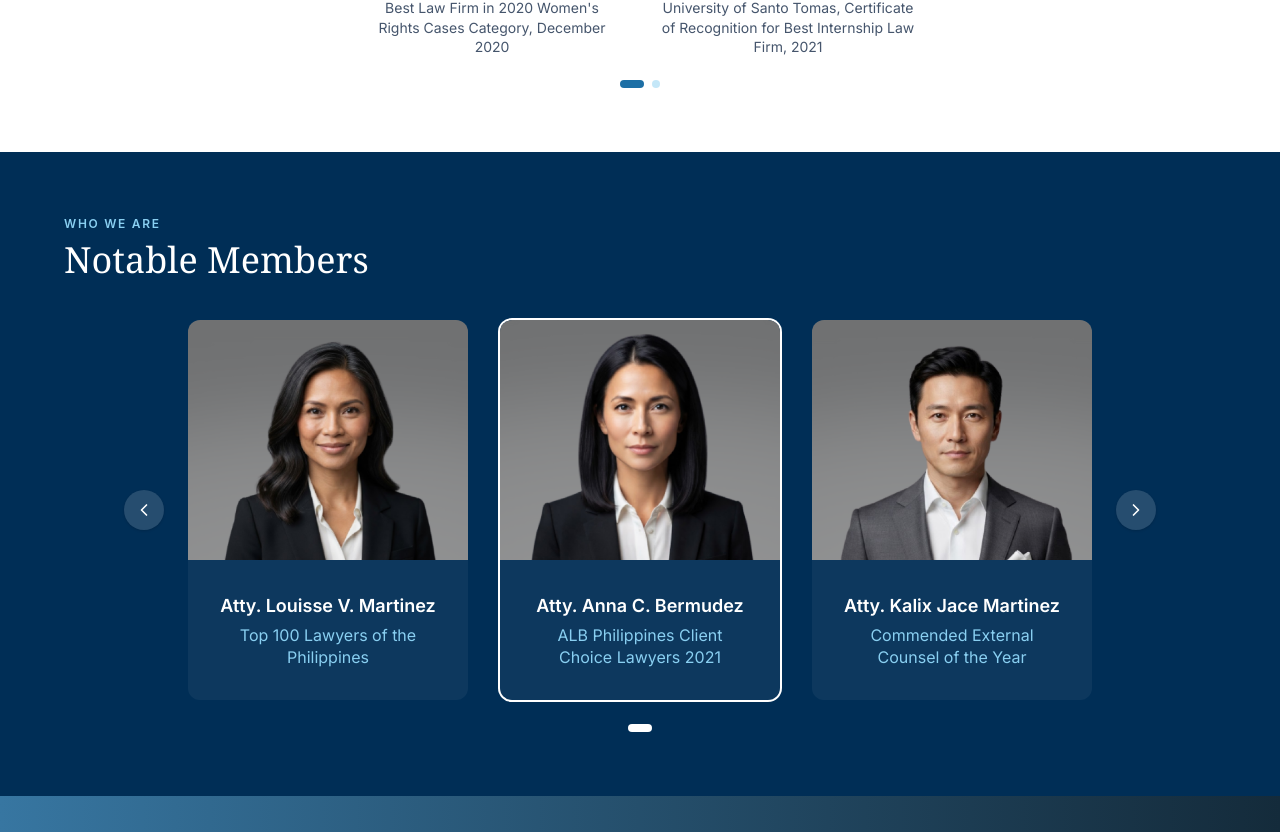
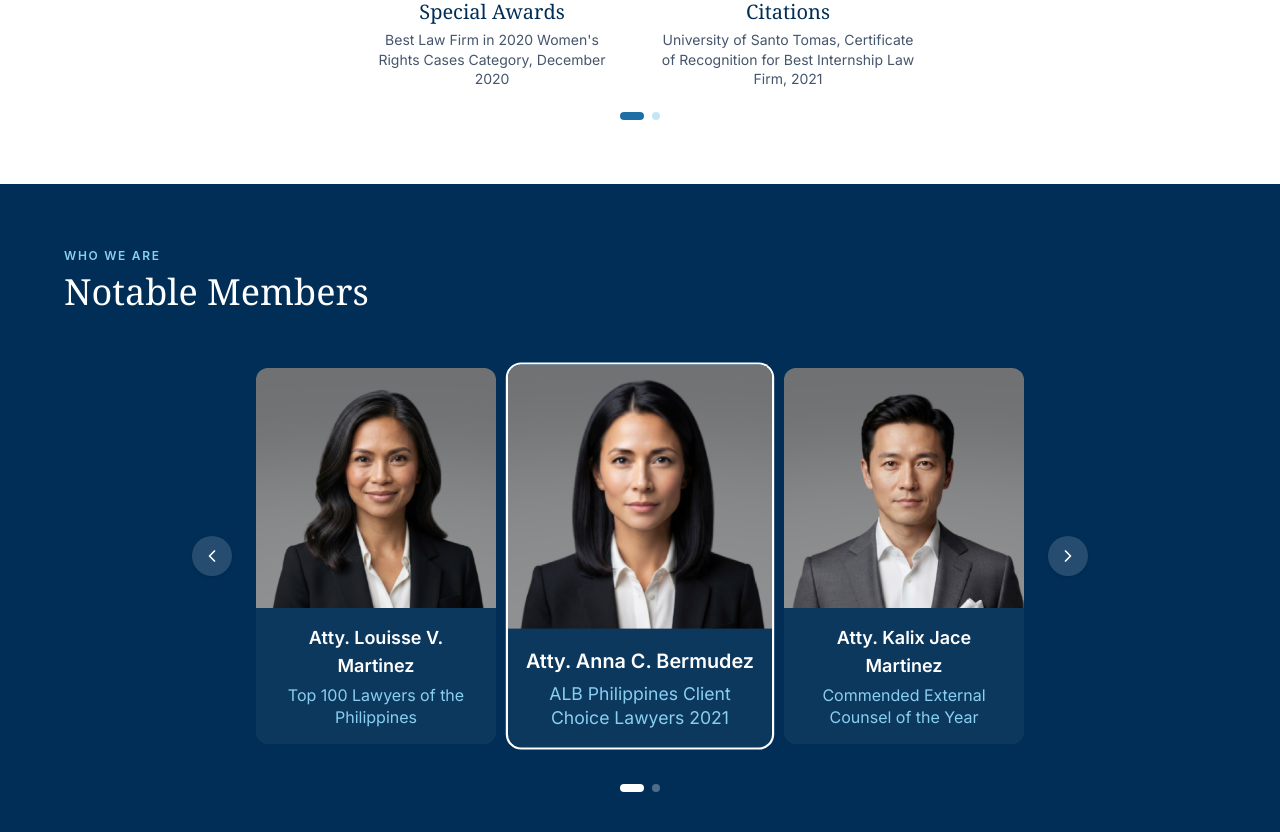
Before and after one commit to karllogdat/lexmeet-group4-template, a React (Vite) app: page /law-practice in a window 1280 px wide. Shown: the part 2268-3100 px from the top of the page. Built offline with nearby package versions, Linux system fonts and the light colour scheme; a web font is replaced by a local one.

Commit message:
Fixed responsiveness issues in members section.

```diff
--- a/src/components/law-practice/AwardCard.jsx
+++ b/src/components/law-practice/AwardCard.jsx
@@ -2,7 +2,7 @@ export default function AwardCard({ title, description, image }) {
   return (
     <div className="flex flex-col items-center text-center w-56 sm:w-64">
       {/* Image container — compact to match Figma proportions */}
-      <div className="grid place-items-center h-28 w-full rounded-xl bg-[#EAF2F8] mb-4 overflow-hidden">
+      <div className="grid place-items-center h-36 w-full rounded-xl bg-[#EAF2F8] mb-4 overflow-hidden">
         {image ? (
           <img
             src={image}
--- a/src/components/law-practice/MemberCard.jsx
+++ b/src/components/law-practice/MemberCard.jsx
@@ -1,14 +1,18 @@
-export default function MemberCard({ name, note, active = false, photoSrc }) {
+// fluid=true  → w-full (fills flex-1 parent, used in both layouts)
+// fluid=false → fixed pixel width (legacy fallback, not currently used)
+export default function MemberCard({ name, note, active = false, photoSrc, fluid = false }) {
   return (
     <div
-      className={`w-70 rounded-xl overflow-hidden bg-white/5 ${active ? "ring-2 ring-white" : ""}`}
+      className={`${fluid ? "w-full" : "w-44 sm:w-52"} rounded-xl overflow-hidden bg-white/5 transition-transform duration-300 ${
+        active ? "scale-110 z-10 ring-2 ring-white" : "scale-100"
+      }`}
     >
       <div className={`h-60 ${photoSrc ? "" : "bg-slate-400/40"}`}>
         {photoSrc && (
           <img src={photoSrc} alt={name} className="h-full w-full object-cover" />
         )}
       </div>
-      <div className="p-3 flex flex-col p-8 items-center">
+      <div className="flex flex-col p-4 items-center">
         <p className="text-lg font-inter font-semibold text-white text-center">{name}</p>
         <p className="text-base font-inter text-[#89CFF1] mt-1 leading-snug text-center">{note}</p>
       </div>
--- a/src/components/law-practice/MembersSection.jsx
+++ b/src/components/law-practice/MembersSection.jsx
@@ -5,50 +5,93 @@ import CarouselDots from "../ui/CarouselDots";
 import MemberCard from "./MemberCard";
 import { members } from "./lawPracticeData";
 
-const ITEMS_PER_VIEW = 3;
+const DESKTOP_PER_VIEW = 3;
+const MOBILE_PER_VIEW = 1;
+
+const mobileMaxIndex = Math.max(0, members.length - MOBILE_PER_VIEW);
+const desktopMaxIndex = Math.max(0, members.length - DESKTOP_PER_VIEW);
 
 export default function MembersSection() {
-  const maxIndex = Math.max(0, members.length - ITEMS_PER_VIEW);
-  const [index, setIndex] = useState(0);
+  // Separate indices so mobile and desktop carousels never interfere with each other.
+  const [mobileIndex, setMobileIndex] = useState(0);
+  const [desktopIndex, setDesktopIndex] = useState(0);
 
-  const goPrev = () => setIndex((i) => Math.max(0, i - 1));
-  const goNext = () => setIndex((i) => Math.min(maxIndex, i + 1));
+  const goPrevMobile = () => setMobileIndex((i) => Math.max(0, i - 1));
+  const goNextMobile = () => setMobileIndex((i) => Math.min(mobileMaxIndex, i + 1));
 
-  const visible = members.slice(index, index + ITEMS_PER_VIEW);
-  const centerAbsoluteIndex = index + Math.floor(ITEMS_PER_VIEW / 2);
+  const goPrevDesktop = () => setDesktopIndex((i) => Math.max(0, i - 1));
+  const goNextDesktop = () => setDesktopIndex((i) => Math.min(desktopMaxIndex, i + 1));
+
+  const mobileVisible = members.slice(mobileIndex, mobileIndex + MOBILE_PER_VIEW);
+
+  const desktopVisible = members.slice(desktopIndex, desktopIndex + DESKTOP_PER_VIEW);
 
   return (
-    <section className="bg-[#002E56] px-6 md:px-12 py-16">
+    <section className="bg-[#002E56] px-4 sm:px-6 md:px-12 py-16 overflow-hidden">
       <div className="max-w-6xl mx-auto">
         <SectionEyebrow tone="light">Who We Are</SectionEyebrow>
         <h2 className="font-serif text-3xl md:text-4xl text-white mb-10">
           Notable Members
         </h2>
 
-        <div className="flex items-center justify-center gap-6">
-          <CarouselArrow direction="prev" onClick={goPrev} />
+        {/* ── Mobile: single card, arrows flank it ──────────────────────── */}
+        <div className="flex md:hidden items-center justify-center gap-4">
+          <CarouselArrow direction="prev" onClick={goPrevMobile} />
 
-          <div className="flex gap-8">
-            {visible.map((member, i) => (
+          <div className="flex-1 max-w-xs py-2">
+            {mobileVisible.map((member) => (
               <MemberCard
                 key={member.id}
                 name={member.name}
                 note={member.note}
-                active={index + i === centerAbsoluteIndex}
+                active={false}
                 photoSrc={member.photo}
+                fluid
               />
             ))}
           </div>
 
-          <CarouselArrow direction="next" onClick={goNext} />
+          <CarouselArrow direction="next" onClick={goNextMobile} />
         </div>
 
-        <CarouselDots
-          count={maxIndex + 1}
-          activeIndex={index}
-          onSelect={setIndex}
-          tone="light"
-        />
+        {/* ── Tablet+: 3 fluid cards, centre card always emphasised ─────── */}
+        <div className="hidden md:flex items-center justify-center gap-4 lg:gap-6">
+          <CarouselArrow direction="prev" onClick={goPrevDesktop} />
+
+          {/* py-4 gives vertical breathing room for the scaled centre card */}
+          <div className="flex flex-1 gap-4 lg:gap-6 items-center py-4 max-w-3xl">
+            {desktopVisible.map((member, i) => (
+              <MemberCard
+                key={member.id}
+                name={member.name}
+                note={member.note}
+                active={i === 1}
+                photoSrc={member.photo}
+                fluid
+              />
+            ))}
+          </div>
+
+          <CarouselArrow direction="next" onClick={goNextDesktop} />
+        </div>
+
+        {/* ── Dots ──────────────────────────────────────────────────────── */}
+        <div className="md:hidden">
+          <CarouselDots
+            count={mobileMaxIndex + 1}
+            activeIndex={mobileIndex}
+            onSelect={setMobileIndex}
+            tone="light"
+          />
+        </div>
+        <div className="hidden md:block">
+          <CarouselDots
+            count={desktopMaxIndex + 1}
+            activeIndex={desktopIndex}
+            onSelect={setDesktopIndex}
+            tone="light"
+          />
+        </div>
       </div>
     </section>
   );
--- a/src/components/law-practice/lawPracticeData.js
+++ b/src/components/law-practice/lawPracticeData.js
@@ -127,4 +127,14 @@ export const members = [
     note: "Commended External Counsel of the Year",
     photo: kalixMartinezImg,
   },
+  // ── TEST DATA ONLY — remove before final release ──────────────────────────
+  // Added to verify carousel/pagination behavior with more than 3 members.
+  // Reuses louisse-martinez.png as a placeholder photo.
+  {
+    id: "member-4-test",
+    name: "Atty. Test Member",
+    note: "Test Entry — Carousel Pagination Verification",
+    photo: louisseMartinezImg,
+  },
+  // ─────────────────────────────────────────────────────────────────────────
 ];
```
